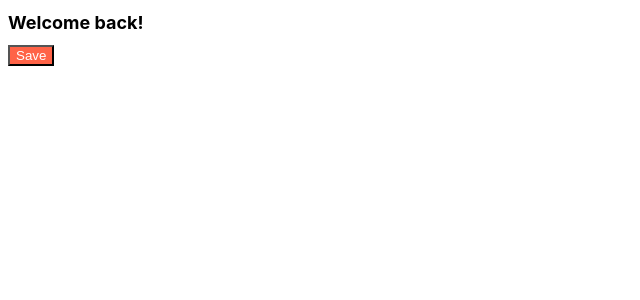
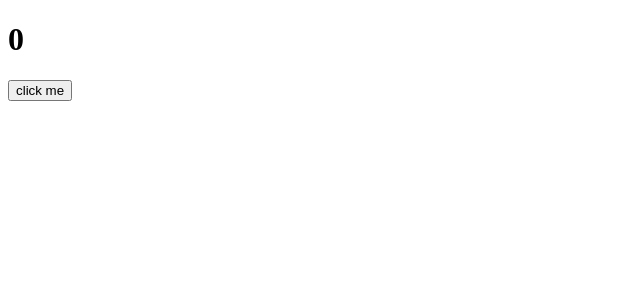
Before and after one commit to LONGNEW/React, a React (Create React App) app: page / in a window 1280 px wide. Shown: the top 300 px of the page, without its empty margins (0-640 px from the left). Built offline with nearby package versions, Linux system fonts and the light colour scheme.

Commit message:
#6.1 function to run it once
[useEffect()]
: make a function to run it once

```diff
--- a/src/App.js
+++ b/src/App.js
@@ -1,11 +1,18 @@
-import Button from "./Button";
-import styles from "./App.module.css";
+import { useEffect, useState } from "react";
 
 function App() {
+  const [counter, setCounter] = useState(0);
+  const onClick = () => setCounter((prev) => prev + 1);
+
+  console.log("i run all the time");
+  useEffect(() => {
+    console.log("Call the api");
+  }, []);
+
   return (
     <div>
-      <h1 className={styles.title}>Welcome back!</h1>
-      <Button text={"Save"} />
+      <h1>{counter}</h1>
+      <button onClick={onClick}>click me</button>
     </div>
   );
 }
```
